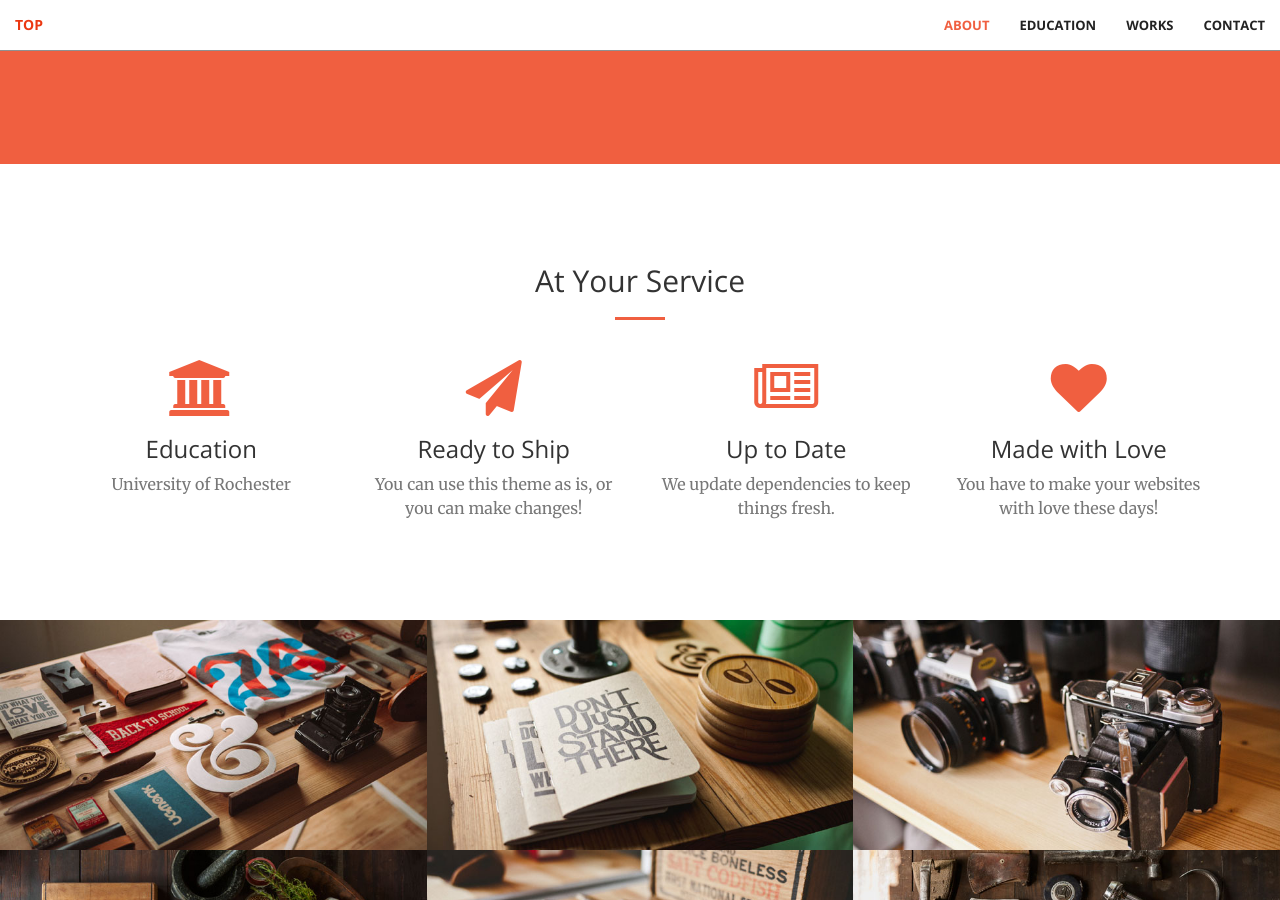
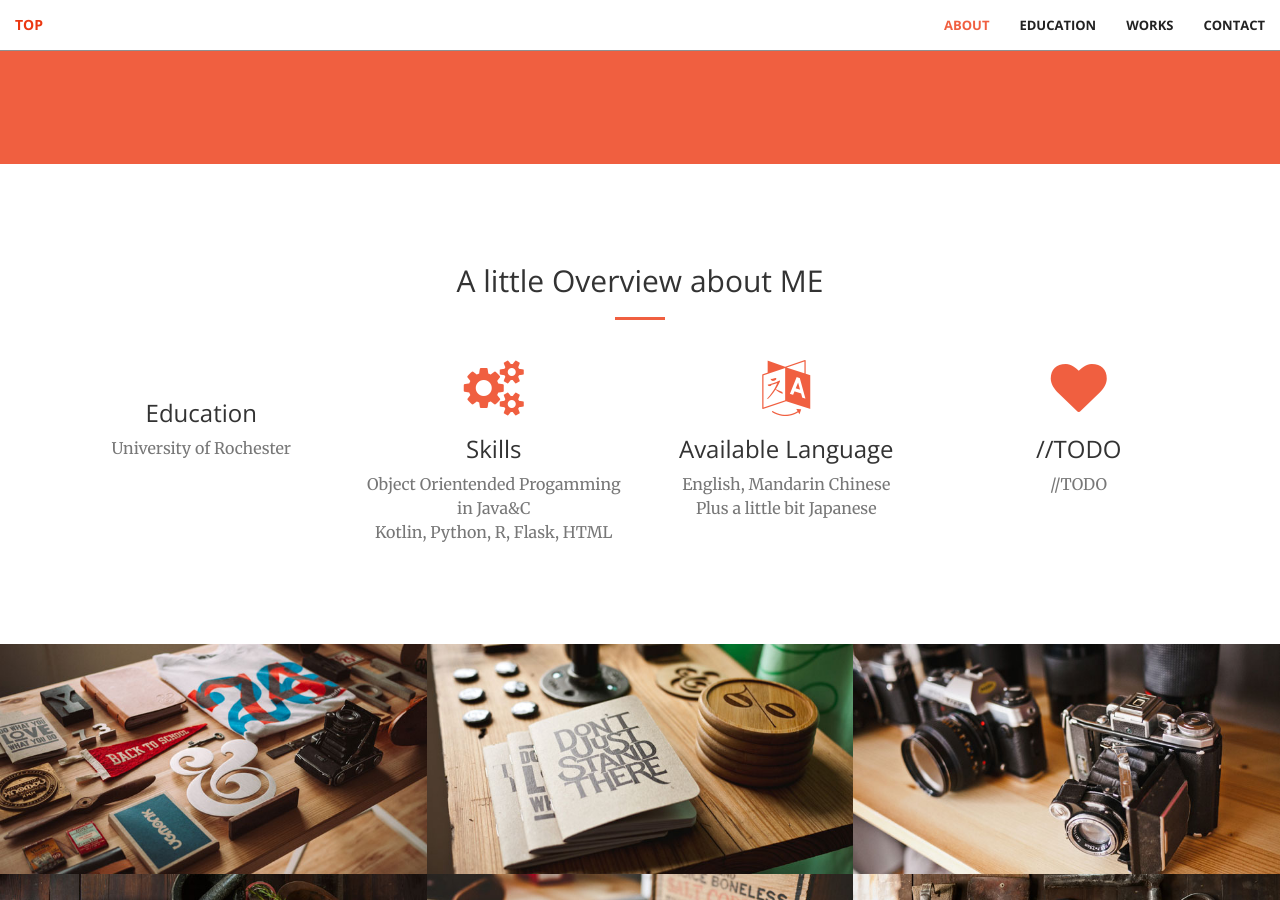
Before and after one commit to o0BB0o/o0BB0o.github.io, a Jekyll site: the page built from index.html, in a window 1280 px wide and 900 px high, scrolled down 1100 px. Built offline with Jekyll 4.4.1, drawn with Linux system fonts in a browser that asks for light colours.

Commit message:
selfintro updated

```diff
--- a/_includes/services.html
+++ b/_includes/services.html
@@ -2,7 +2,7 @@
     <div class="container">
         <div class="row">
             <div class="col-lg-12 text-center">
-                <h2 class="section-heading">At Your Service</h2>
+                <h2 class="section-heading">A little Overview about ME</h2>
                 <hr class="primary">
             </div>
         </div>
@@ -11,30 +11,32 @@
         <div class="row">
             <div class="col-lg-3 col-md-6 text-center">
                 <div class="service-box">
-                    <i class="fa fa-4x fa-university wow bounceIn text-primary"></i>
+                    <i class="fa fa-4x fa-motar-board wow bounceIn text-primary"></i>
                     <h3>Education</h3>
                     <p class="text-muted">University of Rochester</p>
                 </div>
             </div>
             <div class="col-lg-3 col-md-6 text-center">
                 <div class="service-box">
-                    <i class="fa fa-4x fa-paper-plane wow bounceIn text-primary" data-wow-delay=".1s"></i>
-                    <h3>Ready to Ship</h3>
-                    <p class="text-muted">You can use this theme as is, or you can make changes!</p>
+                    <i class="fa fa-4x fa-gears wow bounceIn text-primary" data-wow-delay=".1s"></i>
+                    <h3>Skills</h3>
+                    <p class="text-muted">Object Orientended Progamming in Java&C</p>
+                    <p class="text-muted">Kotlin, Python, R, Flask, HTML</p>
                 </div>
             </div>
             <div class="col-lg-3 col-md-6 text-center">
                 <div class="service-box">
-                    <i class="fa fa-4x fa-newspaper-o wow bounceIn text-primary" data-wow-delay=".2s"></i>
-                    <h3>Up to Date</h3>
-                    <p class="text-muted">We update dependencies to keep things fresh.</p>
+                    <i class="fa fa-4x fa-language wow bounceIn text-primary" data-wow-delay=".2s"></i>
+                    <h3>Available Language</h3>
+                    <p class="text-muted">English, Mandarin Chinese</p>
+                    <p class="text-muted">Plus a little bit Japanese</p>
                 </div>
             </div>
             <div class="col-lg-3 col-md-6 text-center">
                 <div class="service-box">
                     <i class="fa fa-4x fa-heart wow bounceIn text-primary" data-wow-delay=".3s"></i>
-                    <h3>Made with Love</h3>
-                    <p class="text-muted">You have to make your websites with love these days!</p>
+                    <h3>//TODO</h3>
+                    <p class="text-muted">//TODO</p>
                 </div>
             </div>
         </div>
```
